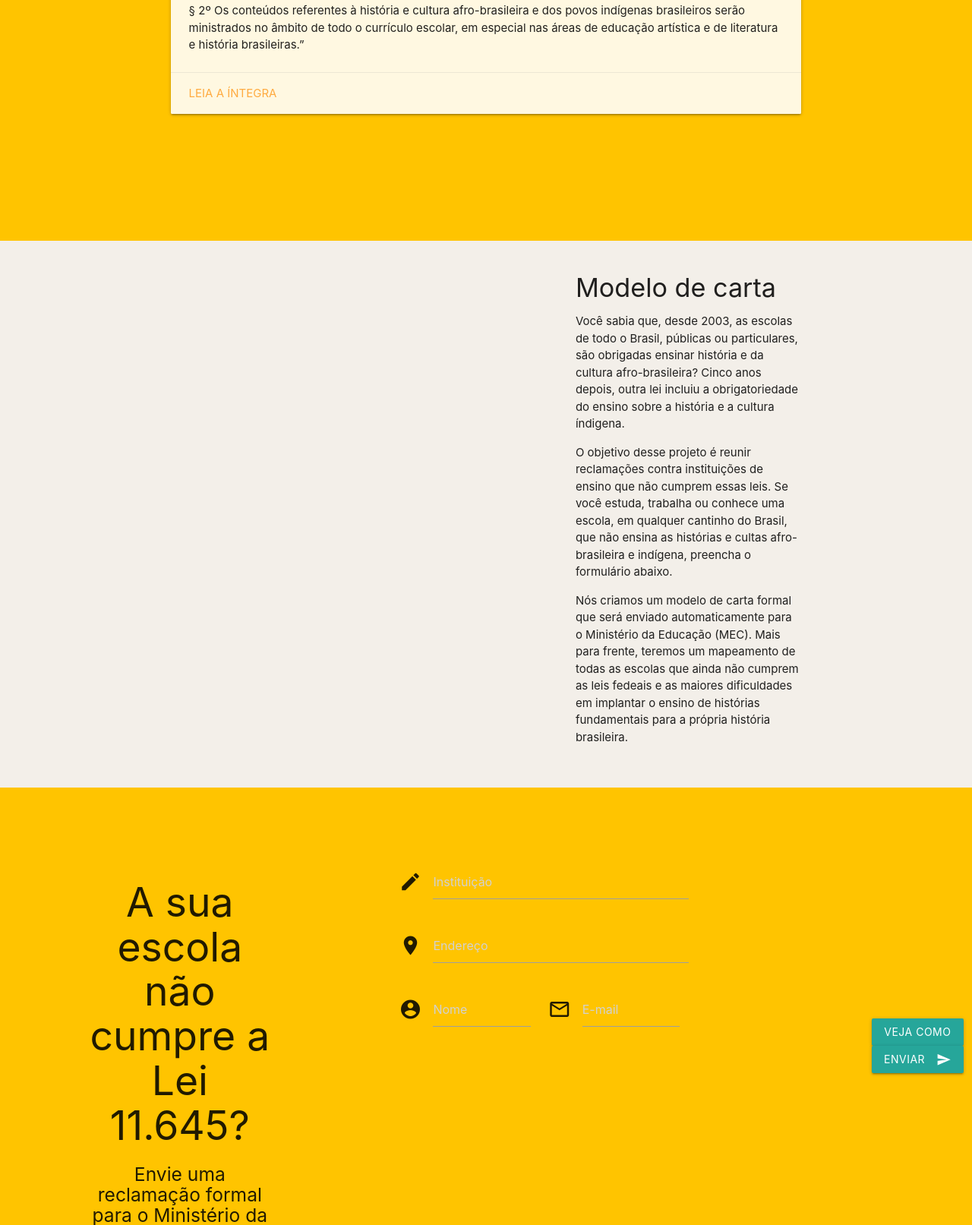
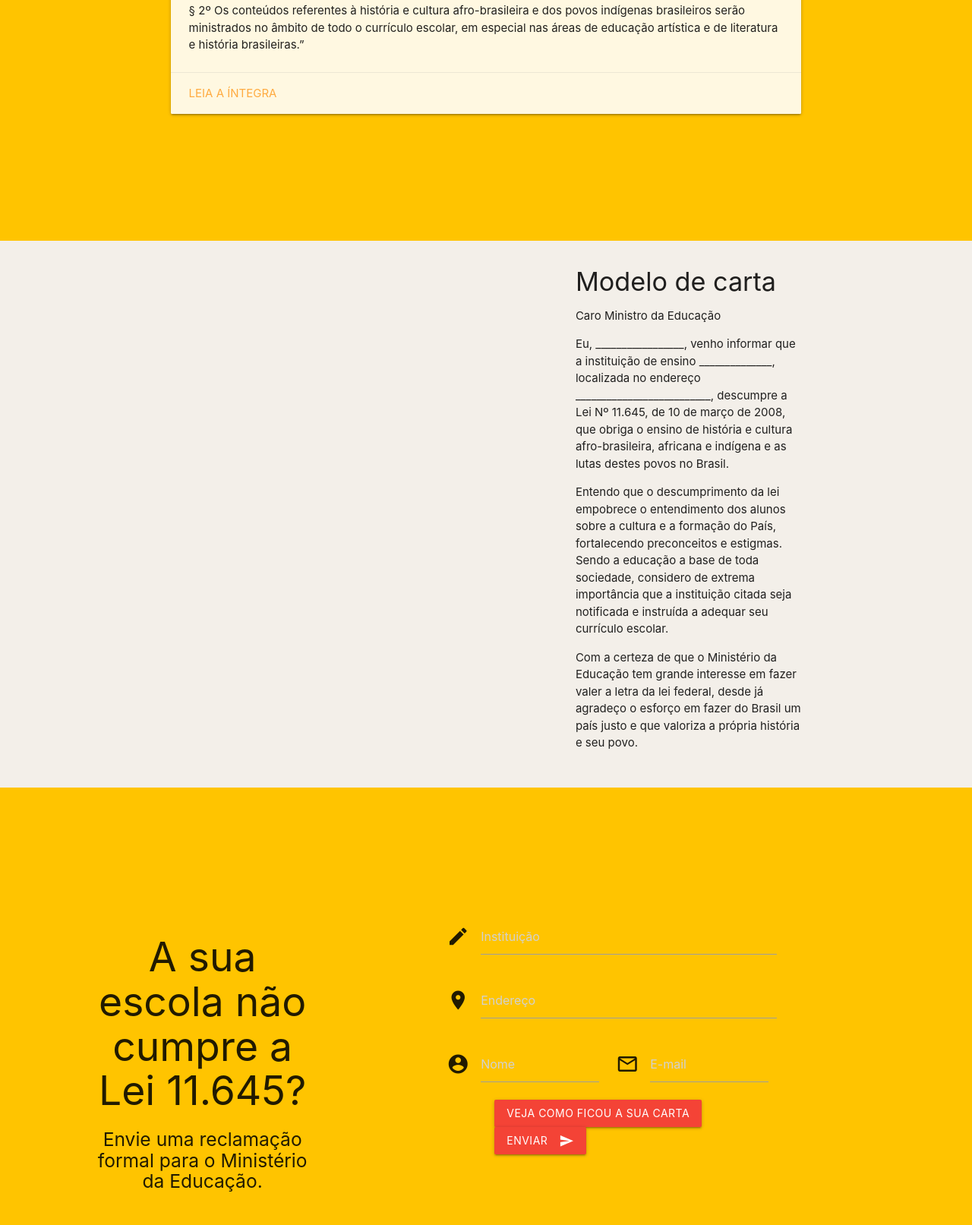
Before and after one commit to marianaolvr/historia-de-todos, a plain HTML site: page projeto-final-frontend/index.html in a window 1280 px wide. Shown: the part 1187-2800 px from the top of the page at 76% size. Drawn offline with nearby package versions, Linux system fonts and the light colour scheme.

Commit message:
Cria o modal com sucesso!

```diff
--- a/projeto-final-frontend/CSS/style.css
+++ b/projeto-final-frontend/CSS/style.css
@@ -1,6 +1,6 @@
 .primeiroContainer{
     height: 90vh;
-    background-color: rgb(243, 239, 233);
+    background-color: #eceff1;
 
 }
 
@@ -43,3 +43,8 @@
 .inputInstituicao{
     color: #0a0a0a;
 }
+
+
+.formulario{
+    background-color: aqua;
+}
--- a/projeto-final-frontend/index.html
+++ b/projeto-final-frontend/index.html
@@ -10,11 +10,9 @@
     <!-- Compiled and minified CSS -->
     <link rel="stylesheet" href="https://cdnjs.cloudflare.com/ajax/libs/materialize/1.0.0/css/materialize.min.css">
 
-
-
-
     <!--Let browser know website is optimized for mobile-->
     <meta name="viewport" content="width=device-width, initial-scale=1.0" />
+
 </head>
 
 <body>
@@ -36,7 +34,8 @@
                 <div class="row">
                     <div class="col s3 push-s3">
                         <h3 class="center-left">A HISTÓRIA DE TODOS</h3>
-                        <p class="center-left">Você sabia que, desde 2003, as escolas de todo o Brasil, públicas ou
+                        <p class="center-left">
+                            Você sabia que, desde 2003, as escolas de todo o Brasil, públicas ou
                             particulares, são obrigadas ensinar história e da cultura afro-brasileira? Cinco anos
                             depois, outra lei incluiu a obrigatoriedade do ensino sobre a história e a cultura índigena.
                         </p>
@@ -47,10 +46,12 @@
                         </p>
                         <p class="center-left">Nós criamos um modelo de carta formal que será enviado automaticamente
                             para o Ministério da Educação (MEC). Mais para frente, teremos um mapeamento de todas as
-                            escolas
-                            que ainda não cumprem as leis fedeais e as maiores dificuldades em implantar o ensino de
-                            histórias
-                            fundamentais para a própria história brasileira.
+                            escolas que ainda não cumprem as leis fedeais e as maiores dificuldades em implantar o
+                            ensino de
+                            histórias fundamentais para a própria história brasileira.
+
+
+
                         </p>
                     </div>
 
@@ -64,8 +65,8 @@
             <div class="botoes">
                 <div class="row">
                     <div class="col s6 push-s2">
-                        <button class="btn waves-effect waves-light" type="submit" name="action"
-                            class="center-align">Conheça a lei
+                        <button class="btn waves-effect deep-orange accent-1
+                        " type="submit" name="action" class="center-align">Conheça a lei
                         </button>
                     </div>
 
@@ -124,21 +125,23 @@
             <div class="row">
                 <div class="col s3 push-s7">
                     <h4 class="center-left">Modelo de carta</h4>
-                    <p class="center-left">Você sabia que, desde 2003, as escolas de todo o Brasil, públicas ou
-                        particulares, são obrigadas ensinar história e da cultura afro-brasileira? Cinco anos
-                        depois, outra lei incluiu a obrigatoriedade do ensino sobre a história e a cultura índigena.
+                    <p class="center-left">
+                        Caro Ministro da Educação</p>
+                    <p class="center-left">
+                        Eu, _________________, venho informar que a instituição de ensino ______________, localizada no
+                        endereço __________________________, descumpre a Lei Nº 11.645, de 10 de março de 2008, que
+                        obriga o ensino de história
+                        e cultura afro-brasileira, africana e indígena e as lutas destes povos no Brasil.</p>
+                    <p class="center-left">
+                        Entendo que o descumprimento da lei empobrece o entendimento dos alunos sobre a cultura e a
+                        formação do País, fortalecendo preconceitos e estigmas. Sendo a educação a base de toda
+                        sociedade, considero de extrema importância que a instituição citada seja notificada e
+                        instruída a adequar seu currículo escolar.
                     </p>
-                    <p class="center-left">O objetivo desse projeto é reunir reclamações contra instituições de
-                        ensino que não cumprem essas leis. Se você estuda, trabalha ou conhece uma escola, em
-                        qualquer cantinho do Brasil, que não ensina as histórias e cultas afro-brasileira e
-                        indígena, preencha o formulário abaixo.
-                    </p>
-                    <p class="center-left">Nós criamos um modelo de carta formal que será enviado automaticamente
-                        para o Ministério da Educação (MEC). Mais para frente, teremos um mapeamento de todas as
-                        escolas
-                        que ainda não cumprem as leis fedeais e as maiores dificuldades em implantar o ensino de
-                        histórias
-                        fundamentais para a própria história brasileira.
+                    <p class="center-left"> Com a certeza de que o Ministério da Educação tem grande interesse em fazer
+                        valer a letra da lei federal, desde já agradeço o esforço em fazer do Brasil um país justo e que
+                        valoriza a
+                        própria história e seu povo.
                     </p>
                 </div>
             </div>
@@ -149,28 +152,28 @@
         <div class="quartoContainer">
             <div class="row">
 
-                    <div class="col s3 push-s1">
+                <div class="col s3 push-s1">
                     <h2 class="center-align">A sua escola não cumpre a Lei 11.645?</h2>
                     <h5 class="center-align">Envie uma reclamação formal para o Ministério da Educação.</h5>
                 </div>
 
                 <div class="col s9">
 
-                <form class="col s12 push-s3">
+                    <form class="col s12 push-s3">
                         <div class="input-field col s6">
                             <i class="material-icons prefix">mode_edit</i>
                             <input placeholder="Instituição" id="icon_prefix2" class="inputInstituicao"></input>
                         </div>
                     </form>
 
-                <form class="col s12 push-s3">
+                    <form class="col s12 push-s3">
                         <div class="input-field col s6">
                             <i class="material-icons prefix">location_on</i>
                             <input placeholder="Endereço" id="location_on" class="inputEndereco"></input>
                         </div>
-                </form>
+                    </form>
 
-                <form class="col s6 push-s3">
+                    <form class="col s6 push-s3">
                         <div class="input-field col s6">
                             <i class="material-icons prefix">account_circle</i>
                             <input placeholder="Nome" id="icon_prefix" type="text" class="validate inputNome">
@@ -179,52 +182,75 @@
                         <div class="input-field col s6">
                             <i class="material-icons prefix">mail_outline</i>
                             <input placeholder="E-mail" id="icon_mail_outline" type="tel" class="validate inputEmail">
+
                         </div>
-                </form>
-            </div>
-        </div>
+                    </form>
+
+                </div>
 
 
-            <div class="row">
-                <div class="col s12">
+                <div class="col s9 push-s3">
 
                     <!-- Modal Trigger -->
-                    <a class="waves-effect waves-light btn modal-trigger" href="#modal1">Veja como ficou a sua carta</a>
+                    <a class="waves-effect red btn modal-trigger" href="#modal1">Veja como ficou a sua carta</a>
 
                     <!-- Modal Structure -->
-                    <div id="modal1" class="modal modal-fixed-footer">
+                    <div id="modal1" class="modal modal-footer">
                         <div class="modal-content">
-                            <h4>Modal Header</h4>
-                            <p>A bunch of text</p>
+                            <h4>Caro Ministro da Educação,</h4>
+                                <p class="center-left">
+                                    Eu, _________________, venho informar que a instituição de ensino ______________, localizada no
+                                    endereço __________________________, descumpre a Lei Nº 11.645, de 10 de março de 2008, que
+                                    obriga o ensino de história
+                                    e cultura afro-brasileira, africana e indígena e as lutas destes povos no Brasil.</p>
+                                <p class="center-left">
+                                    Entendo que o descumprimento da lei empobrece o entendimento dos alunos sobre a cultura e a
+                                    formação do País, fortalecendo preconceitos e estigmas. Sendo a educação a base de toda
+                                    sociedade, considero de extrema importância que a instituição citada seja notificada e
+                                    instruída a adequar seu currículo escolar.
+                                </p>
+                                <p class="center-left"> Com a certeza de que o Ministério da Educação tem grande interesse em fazer
+                                    valer a letra da lei federal, desde já agradeço o esforço em fazer do Brasil um país justo e que
+                                    valoriza a
+                                    própria história e seu povo.
+                                </p>
                         </div>
                         <div class="modal-footer">
-                            <a href="#!" class="modal-close waves-effect waves-green btn-flat">Agree</a>
+                            <a href="#!" class="modal-close waves-effect waves-green btn-flat">FECHAR</a>
                         </div>
                     </div>
 
 
                     <div class="row">
                         <div class="col s12">
-                            <button class="btn waves-effect waves-light btnEnviar" type="submit" name="action"
+                            <button class="btn waves-effect red btnEnviar" type="submit" name="action"
                                 class="center-align">Enviar
                                 <i class="material-icons right">send</i>
                             </button>
                         </div>
                     </div>
+                </div>
+            </div>
 
 
 
-
-                </div>
-            </div>
+        </div>
+        </div>
     </main>
+    <script src="https://code.jquery.com/jquery-3.3.1.min.js"></script>
 
     <!--JavaScript at end of body for optimized loading-->
     <script type="text/javascript" src="js/materialize.js"></script>
     <script type="text/javascript" src="script.js"></script>
 
-    <script src="https://ajax.googleapis.com/ajax/libs/jquery/1.9.1/jquery.min.js" type="text/javascript"></script>
-    <script src="https://cdnjs.cloudflare.com/ajax/libs/materialize/0.98.2/js/materialize.min.js"></script
+    <!-- Compiled and minified JavaScript -->
+    <script src="https://cdnjs.cloudflare.com/ajax/libs/materialize/1.0.0/js/materialize.min.js"></script>
+    <script>
+        $(document).ready(function () {
+            $('.modal').modal();
+        });
+    </script>
+
 </body>
 
 </html>
```
